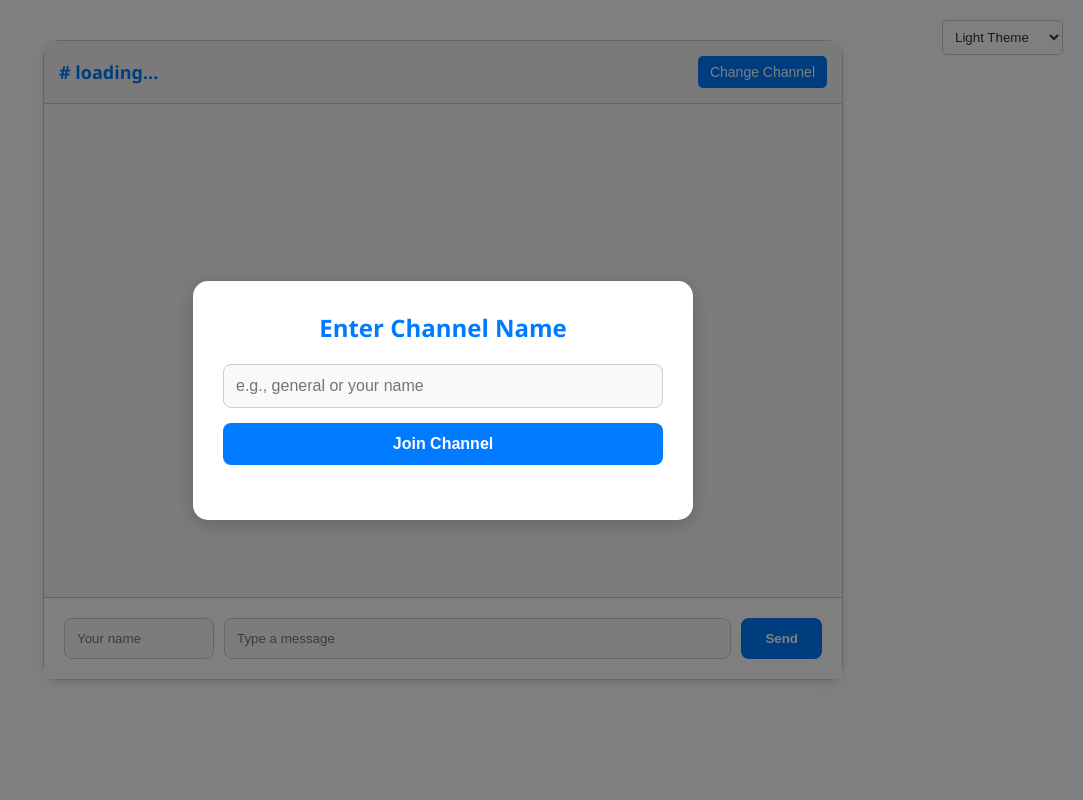
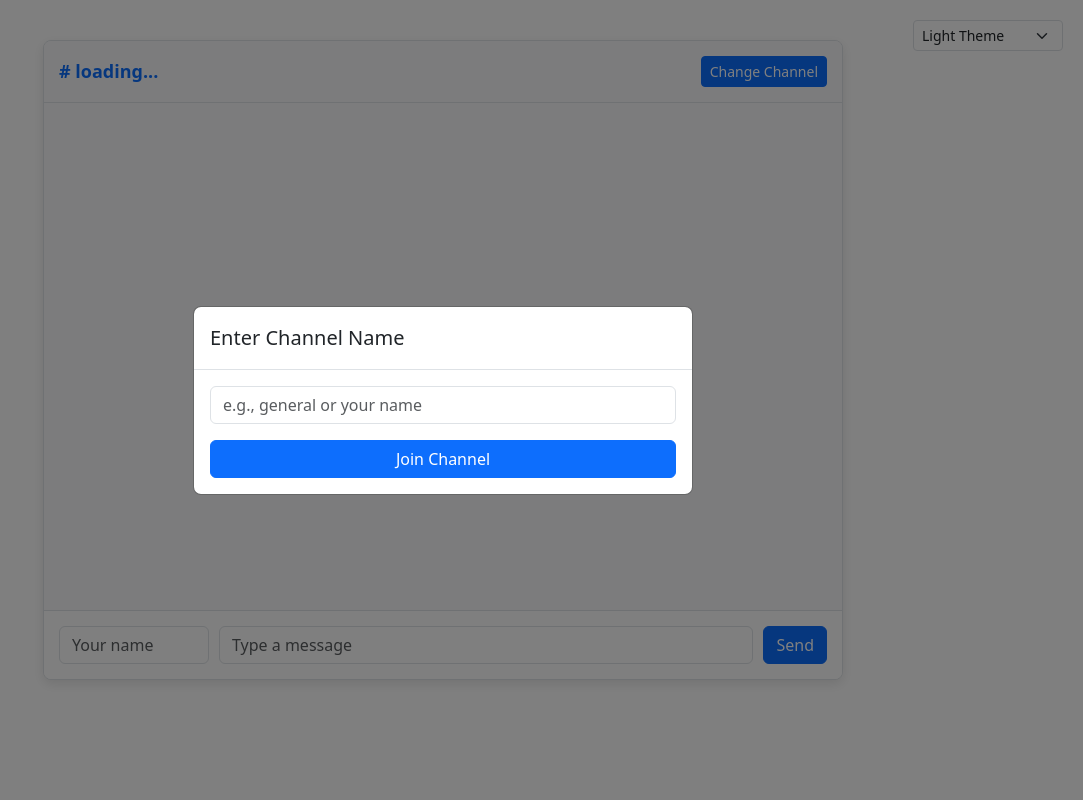
Before and after one commit to pavansweb/horizon-chats, a Flask app: page / in a window 1280 px wide. Shown: the whole page, without its empty margins (197-1280 px from the left). Run offline with Flask 3, Linux system fonts and the light colour scheme; parts of the project's set-up code (start-up, migrations or seed data) failed here and were passed over.

Commit message:
added chat.db

```diff
--- a/app.py
+++ b/app.py
@@ -1,53 +1,75 @@
 from flask import Flask, request, jsonify, render_template
-import requests
+import sqlite3, requests, os
 
 app = Flask(__name__)
+DB_FILE = "chat.db"
 
-# In-memory message storage
-channel_messages = {}
-
-# Unified channel config
+# Discord webhook config
 CHANNEL_CONFIG = {
     "gyan": {
-        "webhook": "https://discord.com/api/webhooks/1361999839172362423/KxV_ROvNfdAfE-0gvuNSA7SjRJ09w6eNm3D6JQ_Wz9xZ4ql2GBChekIMc92KKUOMHIyZ",
+        "webhook": "https://discord.com/api/webhooks/...",
         "mention": "<@111111111111111111>"
     },
     "harshini": {
-        "webhook": "https://discord.com/api/webhooks/1362014671246459012/4UI-3CvLW3XGNKbgi4IBwjxdeGdkWlPzciCy0Fl6hyv0jLStt3Gx6LbBI71PoUlW7mLe",
+        "webhook": "https://discord.com/api/webhooks/...",
         "mention": "<@222222222222222222>"
     },
     "general": {
-        "webhook": "https://discord.com/api/webhooks/1362084467233132796/0zjYT6RXh99GFlD24wqc7Bnd-n8rro6RJ-PXvhd5pDD5Y5-ummDuR5eOlPv4rdP3M1SS",
+        "webhook": "https://discord.com/api/webhooks/...",
         "mention": " "
     },
-    # Add more channels as needed
 }
+
+# Fetch DB from GitHub if not exists
+def download_db():
+    if not os.path.exists(DB_FILE):
+        url = "https://raw.githubusercontent.com/YOUR_USERNAME/YOUR_REPO/main/chat.db"
+        r = requests.get(url)
+        with open(DB_FILE, "wb") as f:
+            f.write(r.content)
+        print("Downloaded DB from GitHub.")
+
+download_db()
+
+# Init DB if not exists
+def init_db():
+    with sqlite3.connect(DB_FILE) as conn:
+        conn.execute("""
+            CREATE TABLE IF NOT EXISTS messages (
+                id INTEGER PRIMARY KEY AUTOINCREMENT,
+                channel TEXT,
+                user TEXT,
+                message TEXT,
+                timestamp TEXT
+            )
+        """)
+init_db()
 
 @app.route("/channels", methods=["GET"])
 def list_channels():
     return jsonify(list(CHANNEL_CONFIG.keys()))
 
-
 @app.route("/channels/<channel_name>/messages", methods=["GET", "POST"])
 def messages(channel_name):
     if request.method == "GET":
-        return jsonify(channel_messages.get(channel_name, []))
+        with sqlite3.connect(DB_FILE) as conn:
+            cursor = conn.execute("SELECT user, message, timestamp FROM messages WHERE channel=? ORDER BY id", (channel_name,))
+            rows = cursor.fetchall()
+            return jsonify([{"user": row[0], "message": row[1], "timestamp": row[2]} for row in rows])
 
     elif request.method == "POST":
         data = request.get_json()
         if not data or "user" not in data or "message" not in data:
             return jsonify({"error": "Invalid data"}), 400
 
-        new_message = {
-            "user": data["user"],
-            "message": data["message"],
-            "timestamp": data.get("timestamp")
-        }
+        # Save to database
+        with sqlite3.connect(DB_FILE) as conn:
+            conn.execute(
+                "INSERT INTO messages (channel, user, message, timestamp) VALUES (?, ?, ?, ?)",
+                (channel_name, data["user"], data["message"], data.get("timestamp"))
+            )
 
-        # Save in memory
-        channel_messages.setdefault(channel_name, []).append(new_message)
-
-        # Send to Discord if channel config exists
+        # Send to Discord
         config = CHANNEL_CONFIG.get(channel_name)
         if config:
             payload = {
@@ -59,11 +81,11 @@ def messages(channel_name):
             except Exception as e:
                 print(f"Error sending to Discord ({channel_name}):", e)
 
-        return jsonify(new_message), 201
+        return jsonify({"status": "Message stored & sent"}), 201
 
 @app.route("/")
 def index():
-    return render_template("index.html", title="How to understand concepts faster")
+    return render_template("index.html", title="Horizon Chats")
 
 if __name__ == "__main__":
     app.run(debug=True)
--- a/templates/index.html
+++ b/templates/index.html
@@ -3,38 +3,38 @@
 <head>
     <meta charset="UTF-8">
     <meta name="viewport" content="width=device-width, initial-scale=1.0">
-    <title> {{ title }}</title>
+    <title>{{ title }}</title>
+    <link href="https://cdn.jsdelivr.net/npm/bootstrap@5.3.0/dist/css/bootstrap.min.css" rel="stylesheet">
     <style>
         :root {
-            --primary-color: #007bff;
-            --secondary-color: #0056b3;
+            --primary-color: #0d6efd;
+            --secondary-color: #0a58ca;
             --bg-color: #ffffff;
-            --text-color: #333333;
-            --border-color: #cccccc;
-            --message-bg: #f9f9f9;
-            --timestamp-color: #666666;
-            --sidebar-width: 250px;
-            --sidebar-bg: #f5f5f5;
-            --self-message-bg: #d1e7ff;
-            --other-message-bg: #f0f0f0;
+            --text-color: #212529;
+            --border-color: #dee2e6;
+            --message-bg: #f8f9fa;
+            --timestamp-color: #6c757d;
+            --sidebar-bg: #f8f9fa;
+            --self-message-bg: #cfe2ff;
+            --other-message-bg: #f8f9fa;
         }
 
         [data-theme="dark"] {
-            --primary-color: #4a9eff;
-            --secondary-color: #77b7ff;
-            --bg-color: #1a1a1a;
-            --text-color: #ffffff;
-            --border-color: #444444;
-            --message-bg: #2d2d2d;
-            --timestamp-color: #999999;
-            --sidebar-bg: #242424;
-            --self-message-bg: #2d5d9e;
-            --other-message-bg: #383838;
+            --primary-color: #0d6efd;
+            --secondary-color: #0a58ca;
+            --bg-color: #212529;
+            --text-color: #f8f9fa;
+            --border-color: #495057;
+            --message-bg: #343a40;
+            --timestamp-color: #adb5bd;
+            --sidebar-bg: #343a40;
+            --self-message-bg: #0d47a1;
+            --other-message-bg: #424242;
         }
 
         [data-theme="forest"] {
-            --primary-color: #4CAF50;
-            --secondary-color: #45a049;
+            --primary-color: #198754;
+            --secondary-color: #157347;
             --bg-color: #f0f7f0;
             --text-color: #2c3e2c;
             --border-color: #a5d6a7;
@@ -44,46 +44,34 @@
             --self-message-bg: #c8e6c9;
             --other-message-bg: #e8f5e9;
         }
+
         [data-theme="pink"] {
-        --primary-color: #ff69b4;              /* Hot Pink */
-        --secondary-color: #ffa6c9;            /* Soft Pink */
-        --bg-color: #fff0f5;                   /* Lavender Blush */
-        --text-color: #4a0033;                 /* Deep Plum */
-        --border-color: #ffb6c1;               /* Light Pink */
-        --message-bg: #ffe4ec;                 /* Very Light Pink */
-        --timestamp-color: #c71585;            /* Medium Violet Red */
-        --sidebar-bg: #ffeef5;                 /* Faint Pink */
-        --self-message-bg: #ffc0cb;            /* Pink */
-        --other-message-bg: #fddde6;           /* Rosy pink */
-    }
-
-
-        * {
-            margin: 0;
-            padding: 0;
-            box-sizing: border-box;
-            transition: background-color 0.3s, color 0.3s;
+            --primary-color: #ff69b4;
+            --secondary-color: #ffa6c9;
+            --bg-color: #fff0f5;
+            --text-color: #4a0033;
+            --border-color: #ffb6c1;
+            --message-bg: #ffe4ec;
+            --timestamp-color: #c71585;
+            --sidebar-bg: #ffeef5;
+            --self-message-bg: #ffc0cb;
+            --other-message-bg: #fddde6;
         }
 
         body {
-            font-family: 'Segoe UI', Tahoma, Geneva, Verdana, sans-serif;
-            margin: 0;
-            padding: 20px;
-            min-height: 100vh;
             background-color: var(--bg-color);
             color: var(--text-color);
+            transition: background-color 0.3s, color 0.3s;
+            min-height: 100vh;
+            padding: 20px;
         }
 
-        #theme-selector {
+        .theme-selector-container {
             position: fixed;
             top: 20px;
             right: 20px;
-            padding: 8px;
-            border-radius: 5px;
-            background-color: var(--bg-color);
-            color: var(--text-color);
-            border: 1px solid var(--border-color);
-            cursor: pointer;
+            z-index: 1000;
+            width: 150px;
         }
 
         #chat-container {
@@ -92,10 +80,26 @@
             height: 80vh;
             display: flex;
             flex-direction: column;
-            border-radius: 15px;
-            box-shadow: 0 4px 6px rgba(0, 0, 0, 0.1);
+            border-radius: 0.5rem;
+            box-shadow: 0 0.25rem 0.75rem rgba(0, 0, 0, 0.1);
             background-color: var(--bg-color);
             border: 1px solid var(--border-color);
+            overflow: hidden;
+        }
+
+        .channel-display {
+            padding: 15px;
+            background-color: var(--sidebar-bg);
+            font-weight: 600;
+            display: flex;
+            justify-content: space-between;
+            align-items: center;
+            border-bottom: 1px solid var(--border-color);
+        }
+
+        .channel-name {
+            font-size: 18px;
+            color: var(--primary-color);
         }
 
         #messages {
@@ -107,26 +111,24 @@
 
         .message {
             padding: 10px 15px;
-            margin: 8px 0;
-            border-radius: 10px;
+            margin-bottom: 12px;
+            border-radius: 0.5rem;
             max-width: 80%;
             position: relative;
-            clear: both;
+            word-wrap: break-word;
         }
 
         .message.self {
-            float: right;
+            margin-left: auto;
             background-color: var(--self-message-bg);
-            border-bottom-right-radius: 2px;
+            border-bottom-right-radius: 0.25rem;
             text-align: right;
-            margin-left: 20%;
         }
 
         .message.other {
-            float: left;
+            margin-right: auto;
             background-color: var(--other-message-bg);
-            border-bottom-left-radius: 2px;
-            margin-right: 20%;
+            border-bottom-left-radius: 0.25rem;
         }
 
         .message.new-message {
@@ -144,7 +146,7 @@
         }
 
         .message .timestamp {
-            font-size: 0.8em;
+            font-size: 0.75rem;
             color: var(--timestamp-color);
             margin-left: 10px;
         }
@@ -152,46 +154,18 @@
         #message-form {
             display: flex;
             gap: 10px;
-            padding: 20px;
+            padding: 15px;
             background-color: var(--bg-color);
             border-top: 1px solid var(--border-color);
         }
 
-        #message-form input {
-            padding: 12px;
-            border: 1px solid var(--border-color);
-            border-radius: 8px;
-            background-color: var(--message-bg);
-            color: var(--text-color);
-        }
-
         #message-form input:focus {
-            outline: none;
+            box-shadow: 0 0 0 0.25rem rgba(13, 110, 253, 0.25);
             border-color: var(--primary-color);
-            box-shadow: 0 0 0 2px rgba(0, 123, 255, 0.25);
         }
 
         #username {
             width: 150px;
-        }
-
-        #message {
-            flex: 1;
-        }
-
-        #message-form button {
-            padding: 12px 24px;
-            background-color: var(--primary-color);
-            color: white;
-            border: none;
-            border-radius: 8px;
-            cursor: pointer;
-            font-weight: 600;
-            transition: background-color 0.2s;
-        }
-
-        #message-form button:hover {
-            background-color: var(--secondary-color);
         }
 
         /* Scrollbar styling */
@@ -212,8 +186,8 @@
             background: var(--primary-color);
         }
 
-        /* Responsive design */
-        @media (max-width: 600px) {
+        /* Responsive adjustments */
+        @media (max-width: 576px) {
             #message-form {
                 flex-direction: column;
             }
@@ -221,150 +195,70 @@
             #username {
                 width: 100%;
             }
+
+            .theme-selector-container {
+                position: static;
+                width: 100%;
+                margin-bottom: 15px;
             }
-
-        /* Channel prompt modal */
-        .modal-overlay {
-            position: fixed;
-            top: 0;
-            left: 0;
-            right: 0;
-            bottom: 0;
-            background-color: rgba(0, 0, 0, 0.5);
-            display: flex;
-            justify-content: center;
-            align-items: center;
-            z-index: 1000;
-        }
-
-        .modal-content {
-            background-color: var(--bg-color);
-            padding: 30px;
-            border-radius: 15px;
-            box-shadow: 0 4px 20px rgba(0, 0, 0, 0.2);
-            width: 90%;
-            max-width: 500px;
-            text-align: center;
-        }
-
-        .modal-title {
-            font-size: 24px;
-            margin-bottom: 20px;
-            color: var(--primary-color);
-        }
-
-        .modal-form {
-            display: flex;
-            flex-direction: column;
-            gap: 15px;
-        }
-
-        .modal-input {
-            padding: 12px;
-            border: 1px solid var(--border-color);
-            border-radius: 8px;
-            font-size: 16px;
-            background-color: var(--message-bg);
-            color: var(--text-color);
-        }
-
-        .modal-button {
-            padding: 12px;
-            background-color: var(--primary-color);
-            color: white;
-            border: none;
-            border-radius: 8px;
-            font-size: 16px;
-            cursor: pointer;
-            font-weight: 600;
-        }
-
-        .modal-button:hover {
-            background-color: var(--secondary-color);
-        }
-
-        .error-message {
-            color: #e74c3c;
-            margin-top: 10px;
-            font-size: 14px;
-        }
-
-        .channel-display {
-            padding: 15px;
-            background-color: var(--sidebar-bg);
-            border-radius: 8px 8px 0 0;
-            font-weight: 600;
-            display: flex;
-            justify-content: space-between;
-            align-items: center;
-            border-bottom: 1px solid var(--border-color);
-        }
-
-        .channel-name {
-            font-size: 18px;
-            color: var(--primary-color);
-        }
-
-        .change-channel {
-            background-color: var(--primary-color);
-            color: white;
-            border: none;
-            padding: 8px 12px;
-            border-radius: 5px;
-            cursor: pointer;
-            font-size: 14px;
-        }
-
-        .change-channel:hover {
-            background-color: var(--secondary-color);
-        }
-
-        .clearfix::after {
-            content: "";
-            clear: both;
-            display: table;
         }
     </style>
 </head>
 <body>
-    <select id="theme-selector" onchange="changeTheme(this.value)">
+    <div class="container-fluid">
+        <div class="row">
+            <div class="col-12">
+                <div class="theme-selector-container">
+                    <select id="theme-selector" class="form-select form-select-sm" aria-label="Theme selector" onchange="changeTheme(this.value)">
                         <option value="light">Light Theme</option>
                         <option value="dark">Dark Theme</option>
                         <option value="forest">Forest Theme</option>
                         <option value="pink">Pink Theme</option>
                     </select>
+                </div>
+            </div>
+        </div>
+    </div>
 
     <div id="chat-container">
         <div class="channel-display">
             <span class="channel-name"># <span id="current-channel-name">loading...</span></span>
-            <button class="change-channel" id="change-channel-btn">Change Channel</button>
+            <button class="btn btn-primary btn-sm" id="change-channel-btn">Change Channel</button>
         </div>
         <div id="messages"></div>
         <form id="message-form">
-            <input type="text" id="username" placeholder="Your name" autocomplete="off" aria-autocomplete="off">
-            <input type="text" id="message" placeholder="Type a message" autocomplete="off" aria-autocomplete="off" required>
-            <button type="submit">Send</button>
+            <input type="text" id="username" class="form-control" placeholder="Your name" autocomplete="off">
+            <input type="text" id="message" class="form-control" placeholder="Type a message" autocomplete="off" required>
+            <button type="submit" class="btn btn-primary">Send</button>
         </form>
     </div>
 
-    <!-- Channel prompt modal -->
-    <div class="modal-overlay" id="channel-modal">
+    <!-- Channel Modal -->
+    <div class="modal fade" id="channel-modal" data-bs-backdrop="static" tabindex="-1" aria-labelledby="channelModalLabel" aria-hidden="true">
+        <div class="modal-dialog modal-dialog-centered">
             <div class="modal-content">
-            <h2 class="modal-title">Enter Channel Name</h2>
-            <form class="modal-form" id="channel-form">
-                <input type="text" class="modal-input" id="channel-input" placeholder="e.g., general or your name" required>
-                <button type="submit" class="modal-button">Join Channel</button>
-                <div id="channel-error" class="error-message"></div>
+                <div class="modal-header">
+                    <h5 class="modal-title" id="channelModalLabel">Enter Channel Name</h5>
+                </div>
+                <div class="modal-body">
+                    <form id="channel-form">
+                        <div class="mb-3">
+                            <input type="text" class="form-control" id="channel-input" placeholder="e.g., general or your name" required>
+                            <div id="channel-error" class="form-text text-danger"></div>
+                        </div>
+                        <button type="submit" class="btn btn-primary w-100">Join Channel</button>
                     </form>
                 </div>
             </div>
+        </div>
+    </div>
 
+    <script src="https://cdn.jsdelivr.net/npm/bootstrap@5.3.0/dist/js/bootstrap.bundle.min.js"></script>
     <script>
         const messagesContainer = document.getElementById('messages');
         const messageForm = document.getElementById('message-form');
         const usernameInput = document.getElementById('username');
         const messageInput = document.getElementById('message');
-        const channelModal = document.getElementById('channel-modal');
         const channelForm = document.getElementById('channel-form');
         const channelInput = document.getElementById('channel-input');
         const channelError = document.getElementById('channel-error');
@@ -375,6 +269,12 @@
         let existingMessageIds = new Set();
         let channels = [];
         let messageInterval;
+
+        // Bootstrap modal
+        const channelModal = new bootstrap.Modal(document.getElementById('channel-modal'), {
+            backdrop: 'static',
+            keyboard: false
+        });
 
         // Theme management
         function changeTheme(theme) {
@@ -439,11 +339,6 @@
                         messagesContainer.appendChild(messageElement);
                     });
 
-                    // Add clearfix
-                    const clearfix = document.createElement('div');
-                    clearfix.classList.add('clearfix');
-                    messagesContainer.appendChild(clearfix);
-
                     existingMessageIds = newMessageIds;
 
                     if (wasScrolledToBottom) {
@@ -472,7 +367,7 @@
             if (channels.includes(channelName)) {
                 currentChannel = channelName;
                 currentChannelName.textContent = channelName;
-                channelModal.style.display = 'none';
+                channelModal.hide();
                 existingMessageIds.clear();
                 fetchMessages();
 
@@ -500,7 +395,7 @@
 
         // Change channel button
         changeChannelBtn.addEventListener('click', () => {
-            channelModal.style.display = 'flex';
+            channelModal.show();
             channelInput.focus();
         });
 
@@ -541,13 +436,15 @@
         });
 
         // Check if there's a saved channel preference
+        document.addEventListener('DOMContentLoaded', () => {
             const savedChannel = localStorage.getItem('preferred-channel');
             if (savedChannel && channels.includes(savedChannel)) {
                 joinChannel(savedChannel);
             } else {
                 // Show the channel modal
-            channelModal.style.display = 'flex';
+                channelModal.show();
             }
+        });
     </script>
 </body>
 </html>
```
Also changed, not shown: chat.db (added). Lines whose indentation alone changed are shown as unchanged.
